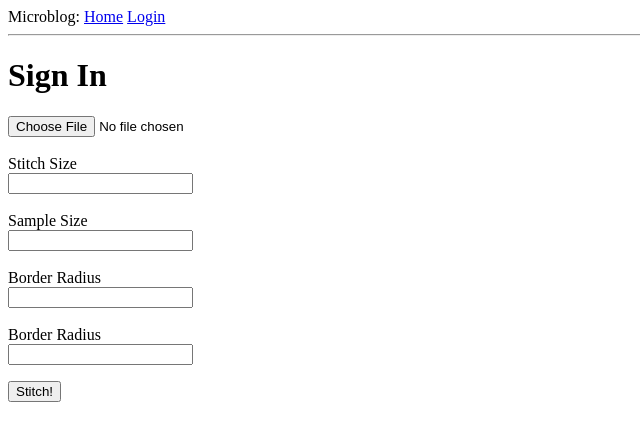
After one commit to TravisBumgarner/stitch_it, a Flask app: page /stitch in a window 1280 px wide. The commit adds this page. Shown: the top 441 px of the page, without its empty margins (0-640 px from the left). Run offline with Flask 2, Linux system fonts and the light colour scheme.

Commit message:
can submit photos up

```diff
--- a/app/forms.py
+++ b/app/forms.py
@@ -1,9 +1,19 @@
 from flask_wtf import FlaskForm
-from wtforms import StringField, PasswordField, BooleanField, SubmitField
+from wtforms import StringField, PasswordField, BooleanField, SubmitField, FileField, IntegerField
 from wtforms.validators import DataRequired
+
 
 class LoginForm(FlaskForm):
     username = StringField('Username', validators=[DataRequired()])
     password = PasswordField('Password', validators=[DataRequired()])
     remember_me = BooleanField('Remember Me')
     submit = SubmitField('Sign In')
+
+
+class StitchForm(FlaskForm):
+    stitch_size = IntegerField('Stitch Size')
+    sample_size = IntegerField('Sample Size')
+    stitch_radius = IntegerField('Border Radius')
+    stitch_padding = IntegerField('Border Radius')
+    photo = FileField('Photo', validators=[DataRequired()])
+    submit = SubmitField('Stitch!')
--- a/app/routes.py
+++ b/app/routes.py
@@ -1,7 +1,7 @@
 import os
 from app import app
 from flask import render_template, flash, redirect, request
-from app.forms import LoginForm
+from app.forms import LoginForm, StitchForm
 from app.stitch import stitch_image
 
 @app.route('/')
@@ -21,15 +21,23 @@ def login():
     return render_template('login.html', title='Sign In', form=form)
 
 
+@app.route('/stitch', methods=['GET', 'POST'])
+def stitch():
+    form = StitchForm()
+    return render_template('stitch.html', title='Stitch', form=form)
+
+
 @app.route('/success', methods = ['POST'])
 def success():
-    if request.method == 'POST':
-        f = request.files['file']
-        stitched_image = stitch_image(image=f, image_sample_side_length=2, thread_side_length=10)
-        print(os.path.abspath(__file__))
-        f.save(os.path.join('uploads', f.filename))
-        return render_template(
-            "success.html",
-            name = f.filename,
-            results = stitched_image
-        )
+    form = StitchForm()
+    stitched_image = stitch_image(
+        image=form.photo.data,
+        image_sample_side_length=form.sample_size.data,
+        thread_side_length=form.stitch_size.data
+    )
+    # print(os.path.abspath(__file__))
+    # f.save(os.path.join('uploads', f.filename))
+    return render_template(
+        "success.html",
+        results = stitched_image
+    )
--- /dev/null
+++ b/app/templates/stitch.html
@@ -0,0 +1,24 @@
+{% extends "base.html" %}
+
+{% block content %}
+    <h1>Sign In</h1>
+    <form action="/success" method="post" novalidate>
+        {{ form.hidden_tag() }}
+        <p>
+            {{ form.photo}}<br>
+            <br>
+            {{ form.stitch_size.label }}<br>
+            {{ form.stitch_size }}<br>
+            <br>
+            {{ form.sample_size.label }}<br>
+            {{ form.sample_size }}<br>
+            <br>
+            {{ form.stitch_radius.label }}<br>
+            {{ form.stitch_radius }}<br>
+            <br>
+            {{ form.stitch_padding.label }}<br>
+            {{ form.stitch_padding }}<br>
+        </p>
+        <p>{{ form.submit() }}</p>
+    </form>
+{% endblock %}
--- a/app/templates/success.html
+++ b/app/templates/success.html
@@ -5,7 +5,6 @@
 </head>
 
 <body>
-    <p>Photo uploaded successfully -- {{name}}</p>
     {{results|safe}}
 </body>
 
```
Also changed, not shown: app/templates/index.html (+12 -0 lines).
